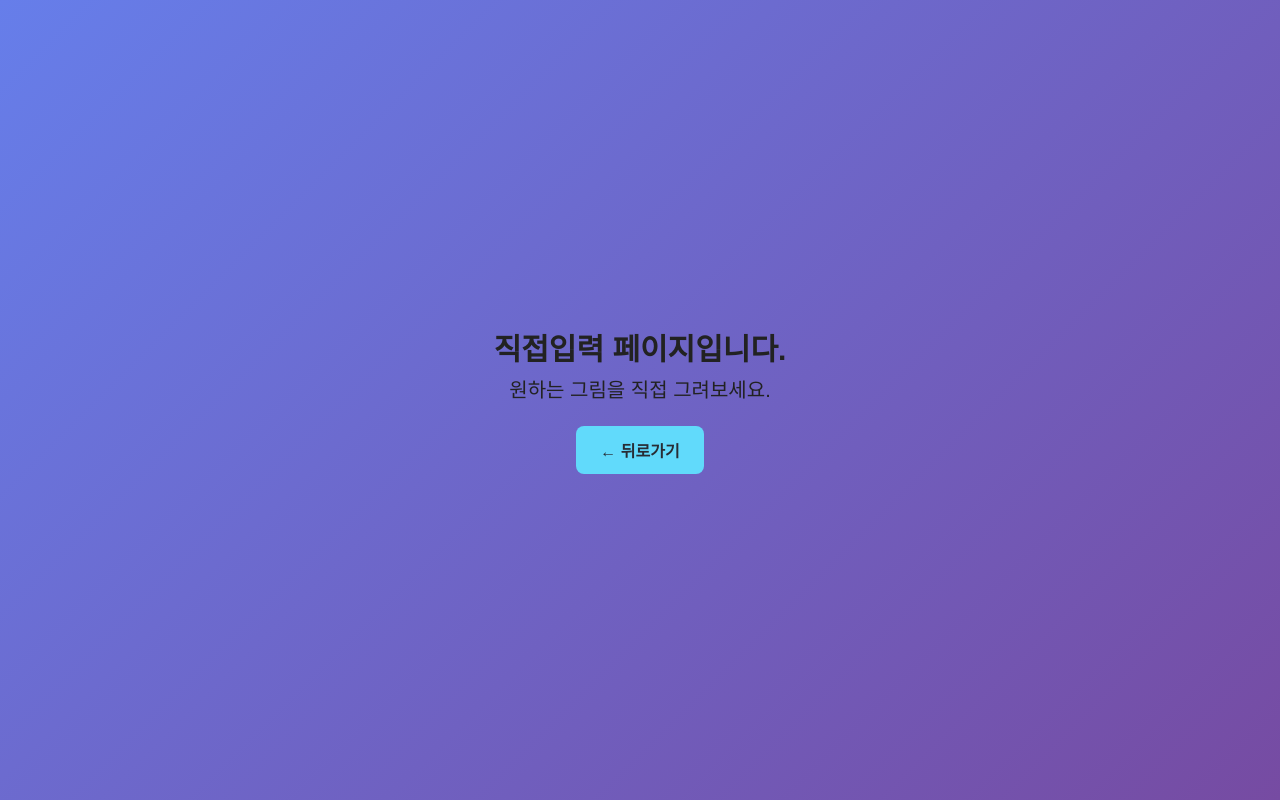
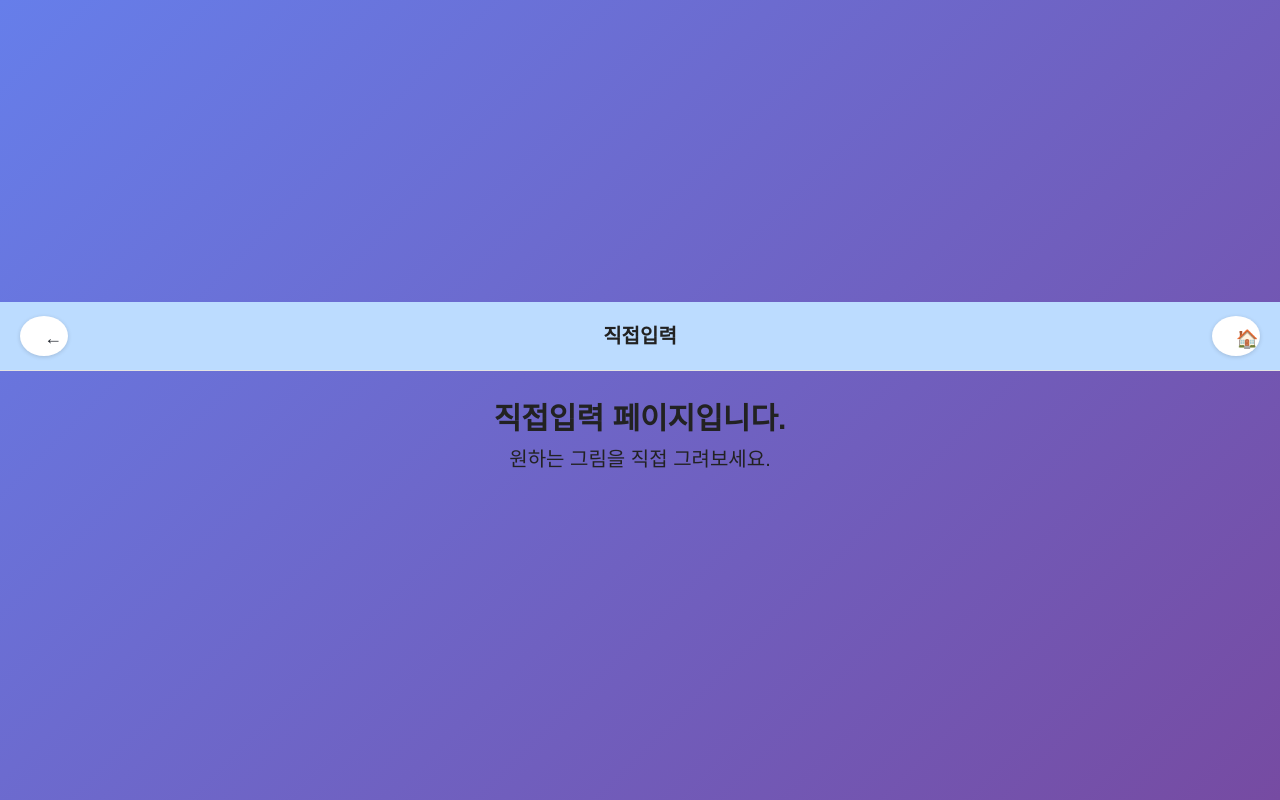
Before and after one commit to sunsudun25-cloud/hidi-story-maker, a React (Vite) app: page /draw/direct in a window 1280 px wide. Built offline with nearby package versions, Linux system fonts and the light colour scheme.

Commit message:
Add TopHeader to all feature pages (DrawDirect, DrawStart, Write, Storybook, MyWorks, Goods)

```diff
--- a/src/pages/DrawDirect.tsx
+++ b/src/pages/DrawDirect.tsx
@@ -1,24 +1,15 @@
 import React from "react";
-import { useNavigate } from "react-router-dom";
+import TopHeader from "../components/TopHeader";
 
 export default function DrawDirect() {
-  const navigate = useNavigate();
+  return (
+    <>
+      <TopHeader title="직접입력" />
 
-  return (
-    <div style={{ padding: "24px", fontSize: "20px" }}>
-      <h2>직접입력 페이지입니다.</h2>
-      <p>원하는 그림을 직접 그려보세요.</p>
-      <button
-        onClick={() => navigate("/draw")}
-        style={{
-          marginTop: "20px",
-          padding: "12px 24px",
-          fontSize: "16px",
-          cursor: "pointer"
-        }}
-      >
-        ← 뒤로가기
-      </button>
-    </div>
+      <div style={{ padding: "24px", fontSize: "20px" }}>
+        <h2>직접입력 페이지입니다.</h2>
+        <p>원하는 그림을 직접 그려보세요.</p>
+      </div>
+    </>
   );
 }
--- a/src/pages/DrawStart.tsx
+++ b/src/pages/DrawStart.tsx
@@ -1,14 +1,16 @@
 import React from "react";
 import { useNavigate } from "react-router-dom";
+import TopHeader from "../components/TopHeader";
 import "./DrawStart.css";
 
 export default function DrawStart() {
   const navigate = useNavigate();
 
   return (
-    <div className="draw-start-container">
-      <h1 className="draw-start-title">그림 그리기 시작</h1>
-      <p className="draw-start-subtitle">어떤 방식으로 시작하시겠어요?</p>
+    <>
+      <TopHeader title="그림 그리기" />
+      <div className="draw-start-container">
+        <p className="draw-start-subtitle">어떤 방식으로 시작하시겠어요?</p>
 
       <div className="draw-start-buttons">
         <button
@@ -30,9 +32,7 @@ export default function DrawStart() {
         </button>
       </div>
 
-      <button className="back-btn" onClick={() => navigate("/home")}>
-        ← 홈으로 돌아가기
-      </button>
     </div>
+    </>
   );
 }
--- a/src/pages/Goods.tsx
+++ b/src/pages/Goods.tsx
@@ -1,9 +1,13 @@
 import React from "react";
+import TopHeader from "../components/TopHeader";
 
 export default function Goods() {
   return (
-    <div style={{ padding: "24px", fontSize: "20px" }}>
-      나만의 굿즈 만들기 페이지입니다.
-    </div>
+    <>
+      <TopHeader title="나만의 굿즈 만들기" />
+      <div style={{ padding: "24px", fontSize: "20px" }}>
+        나만의 굿즈 만들기 페이지입니다.
+      </div>
+    </>
   );
 }
--- a/src/pages/MyWorks.tsx
+++ b/src/pages/MyWorks.tsx
@@ -1,9 +1,13 @@
 import React from "react";
+import TopHeader from "../components/TopHeader";
 
 export default function MyWorks() {
   return (
-    <div style={{ padding: "24px", fontSize: "20px" }}>
-      내 작품 보기 페이지입니다.
-    </div>
+    <>
+      <TopHeader title="내 작품 보기" />
+      <div style={{ padding: "24px", fontSize: "20px" }}>
+        내 작품 보기 페이지입니다.
+      </div>
+    </>
   );
 }
--- a/src/pages/Storybook/index.tsx
+++ b/src/pages/Storybook/index.tsx
@@ -1,9 +1,13 @@
 import React from "react";
+import TopHeader from "../../components/TopHeader";
 
 export default function Storybook() {
   return (
-    <div style={{ padding: "24px", fontSize: "20px" }}>
-      동화책 만들기 페이지입니다.
-    </div>
+    <>
+      <TopHeader title="동화책 만들기" />
+      <div style={{ padding: "24px", fontSize: "20px" }}>
+        동화책 만들기 페이지입니다.
+      </div>
+    </>
   );
 }
--- a/src/pages/Write.tsx
+++ b/src/pages/Write.tsx
@@ -1,9 +1,13 @@
 import React from "react";
+import TopHeader from "../components/TopHeader";
 
 export default function Write() {
   return (
-    <div style={{ padding: "24px", fontSize: "20px" }}>
-      글쓰기 페이지입니다.
-    </div>
+    <>
+      <TopHeader title="글쓰기" />
+      <div style={{ padding: "24px", fontSize: "20px" }}>
+        글쓰기 페이지입니다.
+      </div>
+    </>
   );
 }
```
